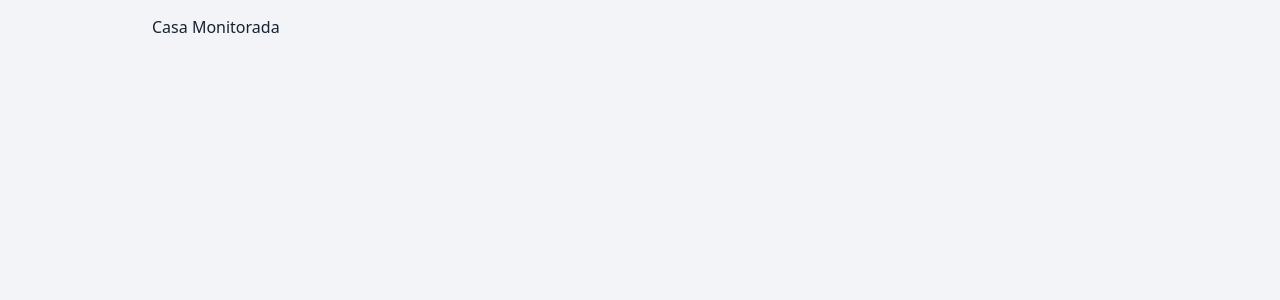
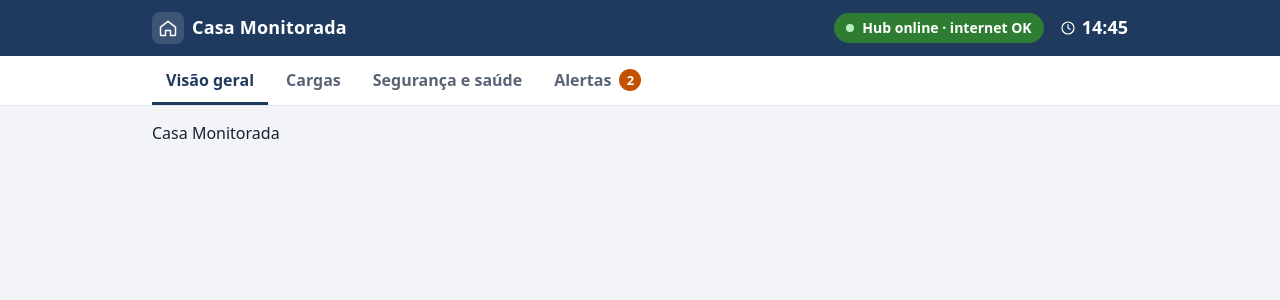
Before and after one commit to carneirofc/1322010-2025.3-A--IoT-Smart-Home-Software-Integration, a Next.js app in the folder prototype/: page / in a window 1280 px wide. Shown: the top 300 px of the page. Built offline with nearby package versions, Linux system fonts and the light colour scheme.

Commit message:
feat(prototype): add layout with header and tab navigation

```diff
--- a/prototype/src/app/layout.tsx
+++ b/prototype/src/app/layout.tsx
@@ -1,16 +1,34 @@
 import type { Metadata } from "next";
 import type { ReactNode } from "react";
+import { AppHeader } from "@/components/AppHeader";
+import { type TabLink, TabNav } from "@/components/TabNav";
+import { openAlertCount, scenario } from "@/mocks/scenario";
 import "./globals.css";
 
 export const metadata: Metadata = {
-  title: "Casa Monitorada",
+  title: { default: "Casa Monitorada", template: "%s · Casa Monitorada" },
   description: "Protótipo visual do painel de monitoramento residencial (dados de exemplo).",
 };
+
+const tabs: readonly TabLink[] = [
+  { href: "/", label: "Visão geral" },
+  { href: "/cargas/", label: "Cargas" },
+  { href: "/seguranca/", label: "Segurança e saúde" },
+  {
+    href: "/alertas/",
+    label: "Alertas",
+    badge: { count: openAlertCount, label: "alertas abertos" },
+  },
+];
 
 export default function RootLayout({ children }: { children: ReactNode }) {
   return (
     <html lang="pt-BR">
-      <body>{children}</body>
+      <body>
+        <AppHeader hub={scenario.hub} now={scenario.now} />
+        <TabNav tabs={tabs} />
+        {children}
+      </body>
     </html>
   );
 }
--- /dev/null
+++ b/prototype/src/components/AppHeader.tsx
@@ -0,0 +1,45 @@
+import Link from "next/link";
+import type { ClockTime, Hub } from "@/mocks/types";
+import { ClockIcon, HomeIcon } from "./icons";
+
+function hubLabel(hub: Hub): string {
+  const hubText = hub.online ? "Hub online" : "Hub offline";
+  const netText = hub.internetOk ? "internet OK" : "sem internet";
+  return `${hubText} · ${netText}`;
+}
+
+export function AppHeader({ hub, now }: { hub: Hub; now: ClockTime }) {
+  return (
+    <header className="bg-brand text-white">
+      <div className="mx-auto flex h-14 max-w-page items-center justify-between gap-4 px-6 max-sm:h-auto max-sm:flex-wrap max-sm:px-4 max-sm:py-3">
+        <Link
+          href="/"
+          className="flex items-center gap-2 font-bold text-md text-white tracking-[0.01em] no-underline"
+        >
+          <span className="grid size-8 place-items-center rounded-lg bg-white/14">
+            <HomeIcon />
+          </span>
+          Casa Monitorada
+        </Link>
+        <div className="flex items-center gap-4 text-sm">
+          <span
+            className={`inline-flex items-center gap-2 rounded-full px-3 py-[5px] font-semibold text-white ${
+              hub.online ? "bg-ok-solid" : "bg-critical-solid"
+            }`}
+          >
+            <span className="size-2 rounded-full bg-ok-glow" aria-hidden="true" />
+            {hubLabel(hub)}
+          </span>
+          <time
+            dateTime={now}
+            className="inline-flex items-center gap-1.5 font-semibold text-md tabular-nums"
+          >
+            <ClockIcon size="sm" />
+            <span className="sr-only">Horário atual </span>
+            {now}
+          </time>
+        </div>
+      </div>
+    </header>
+  );
+}
--- /dev/null
+++ b/prototype/src/components/TabNav.tsx
@@ -0,0 +1,42 @@
+"use client";
+
+import Link from "next/link";
+import { usePathname } from "next/navigation";
+
+export interface TabLink {
+  href: string;
+  label: string;
+  /** Count plus the words a screen reader appends to it. */
+  badge?: { count: number; label: string };
+}
+
+const normalise = (path: string): string => (path.length > 1 ? path.replace(/\/+$/u, "") : path);
+
+export function TabNav({ tabs }: { tabs: readonly TabLink[] }) {
+  const current = normalise(usePathname());
+  return (
+    <div className="border-line border-b bg-surface">
+      <nav
+        className="mx-auto flex max-w-page gap-1 px-6 max-sm:overflow-x-auto max-sm:px-4"
+        aria-label="Seções do painel"
+      >
+        {tabs.map((tab) => (
+          <Link
+            key={tab.href}
+            href={tab.href}
+            aria-current={normalise(tab.href) === current ? "page" : undefined}
+            className="inline-flex items-center gap-2 border-transparent border-b-[3px] px-3.5 pt-[13px] pb-[11px] font-semibold text-base text-fg-muted no-underline hover:text-fg aria-[current=page]:border-brand aria-[current=page]:text-brand max-sm:px-2.5 max-sm:pt-3 max-sm:pb-2.5 max-sm:text-sm"
+          >
+            {tab.label}
+            {tab.badge && tab.badge.count > 0 ? (
+              <span className="inline-grid h-[22px] min-w-[22px] place-items-center rounded-full bg-warning-solid px-1.5 font-bold text-white text-xs">
+                {tab.badge.count}
+                <span className="sr-only"> {tab.badge.label}</span>
+              </span>
+            ) : null}
+          </Link>
+        ))}
+      </nav>
+    </div>
+  );
+}
--- /dev/null
+++ b/prototype/src/components/icons.tsx
@@ -0,0 +1,149 @@
+import type { ReactNode } from "react";
+
+export type IconSize = "sm" | "md" | "lg";
+
+const SIZE_CLASS: Record<IconSize, string> = {
+  sm: "size-4",
+  md: "size-5",
+  lg: "size-[26px]",
+};
+
+export interface IconProps {
+  size?: IconSize;
+  className?: string;
+}
+
+function Svg({ size = "md", className = "", children }: IconProps & { children: ReactNode }) {
+  return (
+    <svg
+      viewBox="0 0 24 24"
+      aria-hidden="true"
+      fill="none"
+      stroke="currentColor"
+      strokeWidth={1.8}
+      strokeLinecap="round"
+      strokeLinejoin="round"
+      className={`flex-none ${SIZE_CLASS[size]} ${className}`}
+    >
+      {children}
+    </svg>
+  );
+}
+
+export const HomeIcon = (props: IconProps) => (
+  <Svg {...props}>
+    <path d="M3 11 12 4l9 7v9a1 1 0 0 1-1 1h-5v-6H9v6H4a1 1 0 0 1-1-1z" />
+  </Svg>
+);
+
+export const ClockIcon = (props: IconProps) => (
+  <Svg {...props}>
+    <circle cx="12" cy="12" r="9" />
+    <path d="M12 7v5l3 2" />
+  </Svg>
+);
+
+export const SunIcon = (props: IconProps) => (
+  <Svg {...props}>
+    <circle cx="12" cy="12" r="4" />
+    <path d="M12 2v2M12 20v2M2 12h2M20 12h2M4.9 4.9l1.4 1.4M17.7 17.7l1.4 1.4M4.9 19.1l1.4-1.4M17.7 6.3l1.4-1.4" />
+  </Svg>
+);
+
+export const BoltIcon = (props: IconProps) => (
+  <Svg {...props}>
+    <path d="M13 2 4 14h7l-1 8 9-12h-7z" />
+  </Svg>
+);
+
+export const CalendarIcon = (props: IconProps) => (
+  <Svg {...props}>
+    <rect x="3" y="5" width="18" height="16" rx="2" />
+    <path d="M3 10h18M8 3v4M16 3v4" />
+  </Svg>
+);
+
+export const WalletIcon = (props: IconProps) => (
+  <Svg {...props}>
+    <path d="M4 7h16v12H4z" />
+    <path d="M4 7l2-3h12l2 3M14 13h3" />
+  </Svg>
+);
+
+export const DropIcon = (props: IconProps) => (
+  <Svg {...props}>
+    <path d="M12 3s6 6.5 6 11a6 6 0 0 1-12 0c0-4.5 6-11 6-11z" />
+  </Svg>
+);
+
+export const WasherIcon = (props: IconProps) => (
+  <Svg {...props}>
+    <rect x="4" y="3" width="16" height="18" rx="2" />
+    <circle cx="12" cy="13" r="4" />
+    <path d="M7 7h2" />
+  </Svg>
+);
+
+export const BulbIcon = (props: IconProps) => (
+  <Svg {...props}>
+    <path d="M9 18h6M10 21h4M12 3a6 6 0 0 0-3.5 10.9c.6.5 1 1.2 1 2.1h5c0-.9.4-1.6 1-2.1A6 6 0 0 0 12 3z" />
+  </Svg>
+);
+
+export const CheckIcon = (props: IconProps) => (
+  <Svg {...props}>
+    <path d="M5 12l4 4 10-10" />
+  </Svg>
+);
+
+export const FlameIcon = (props: IconProps) => (
+  <Svg {...props}>
+    <path d="M12 3c1 3 5 5 5 10a5 5 0 0 1-10 0c0-2 1-3.5 2-4.5 0 2 1 3 2 3 0-3-1-5 1-8.5z" />
+  </Svg>
+);
+
+export const BellIcon = (props: IconProps) => (
+  <Svg {...props}>
+    <path d="M6 16v-5a6 6 0 0 1 12 0v5l2 2H4z" />
+    <path d="M10 20a2 2 0 0 0 4 0" />
+  </Svg>
+);
+
+export const PlugIcon = (props: IconProps) => (
+  <Svg {...props}>
+    <path d="M9 2v5M15 2v5M6 7h12v4a6 6 0 0 1-12 0zM12 17v5" />
+  </Svg>
+);
+
+export const WindIcon = (props: IconProps) => (
+  <Svg {...props}>
+    <path d="M3 8h11a3 3 0 1 0-3-3M3 12h15a3 3 0 1 1-3 3M3 16h7" />
+  </Svg>
+);
+
+export const SnowflakeIcon = (props: IconProps) => (
+  <Svg {...props}>
+    <path d="M12 2v20M4.9 7l14.2 10M4.9 17 19.1 7" />
+  </Svg>
+);
+
+export const ChipIcon = (props: IconProps) => (
+  <Svg {...props}>
+    <rect x="6" y="6" width="12" height="12" rx="2" />
+    <path d="M9 2v4M15 2v4M9 18v4M15 18v4M2 9h4M2 15h4M18 9h4M18 15h4" />
+  </Svg>
+);
+
+export const WindowIcon = (props: IconProps) => (
+  <Svg {...props}>
+    <rect x="4" y="3" width="16" height="18" rx="1" />
+    <path d="M12 3v18M4 12h16" />
+  </Svg>
+);
+
+export const InfoIcon = (props: IconProps) => (
+  <Svg {...props}>
+    <circle cx="12" cy="12" r="9" />
+    <path d="M12 11v6M12 7.5v.5" />
+  </Svg>
+);
```
